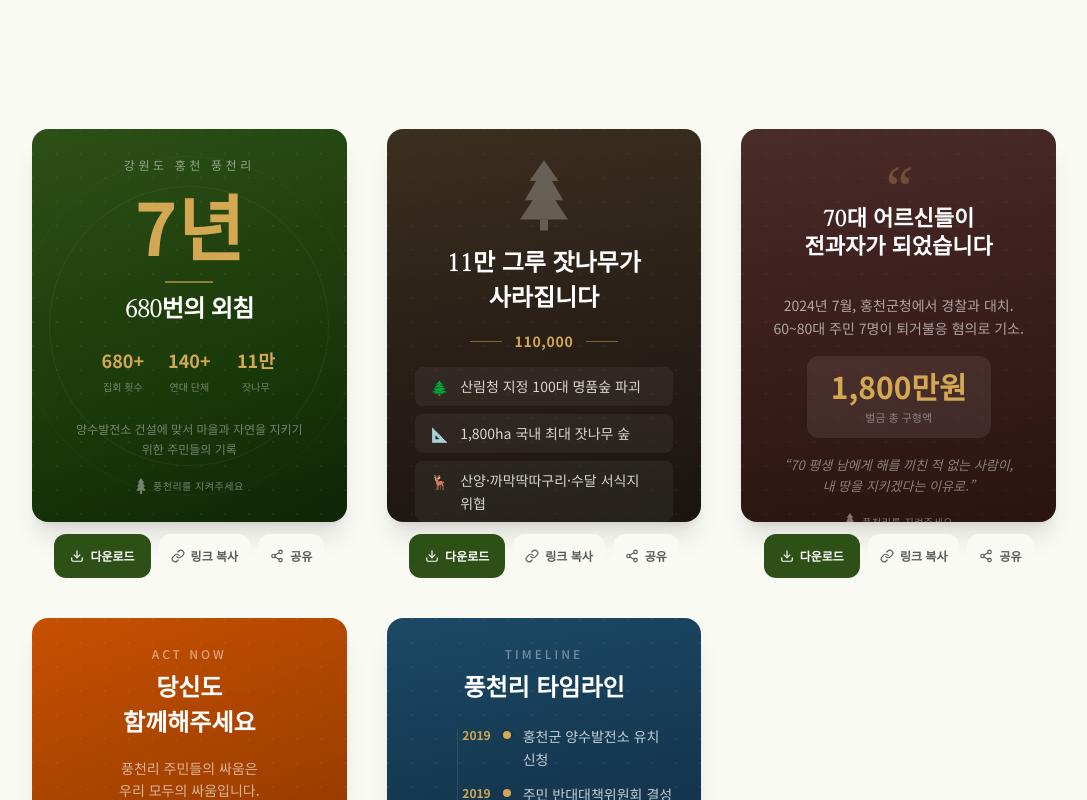
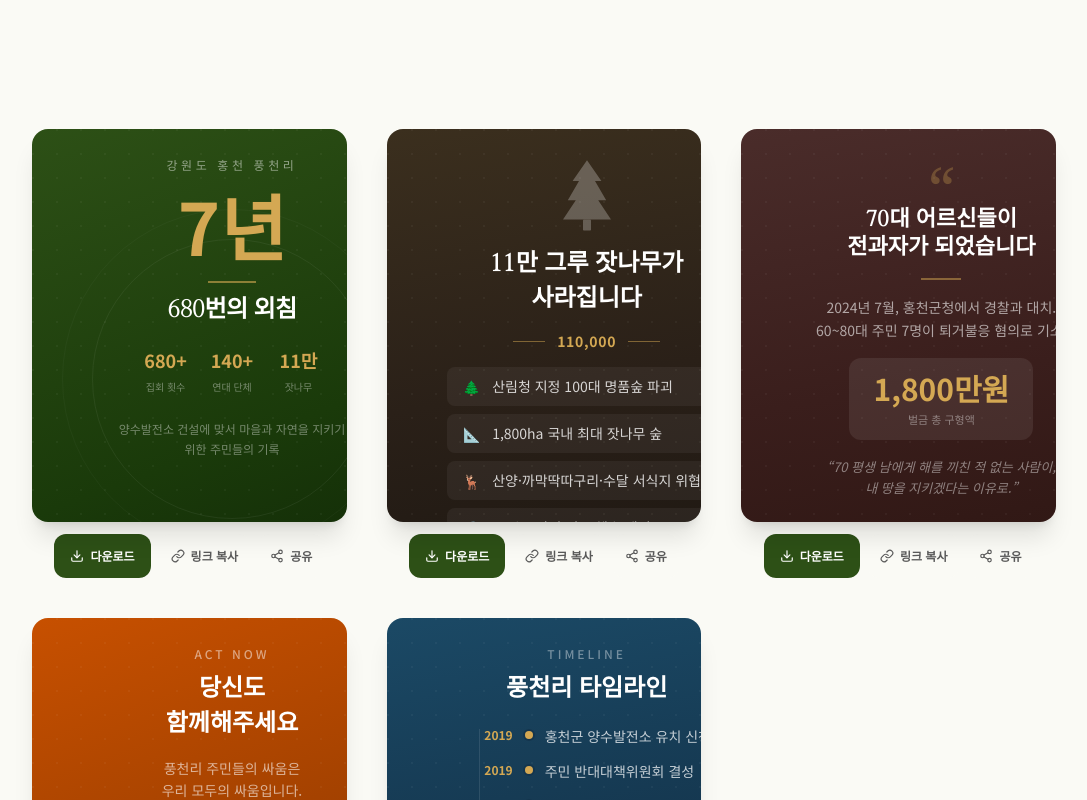
Before and after one commit to hwangtab/pine-nut, a Next.js app in the folder website/: page /share in a window 1280 px wide. Shown: the part 440-1240 px from the top of the page, without its empty margins (96-1183 px from the left). Built offline with nearby package versions, Linux system fonts and the light colour scheme; no server answers.

Commit message:
Fix card news image clipping

```diff
--- a/website/src/components/CardNews.tsx
+++ b/website/src/components/CardNews.tsx
@@ -400,11 +400,20 @@ function CardWithActions({ card }: { card: CardItem }) {
     <div className="flex flex-col items-center gap-3">
       {/* Card */}
       <div
-        ref={cardRef}
-        className="w-full max-w-[400px] overflow-hidden rounded-2xl shadow-xl"
-        style={{ aspectRatio: "4 / 5" }}
+        className="relative w-full max-w-[400px] overflow-hidden rounded-2xl shadow-xl aspect-[4/5] [container-type:inline-size]"
       >
-        <card.Component />
+        <div
+          className="absolute top-0 left-0 origin-top-left"
+          style={{
+            width: "400px",
+            height: "500px",
+            transform: "scale(calc(100cqw / 400px))",
+          }}
+        >
+          <div ref={cardRef} className="w-[400px] h-[500px]">
+            <card.Component />
+          </div>
+        </div>
       </div>
 
       {/* Actions */}
```
